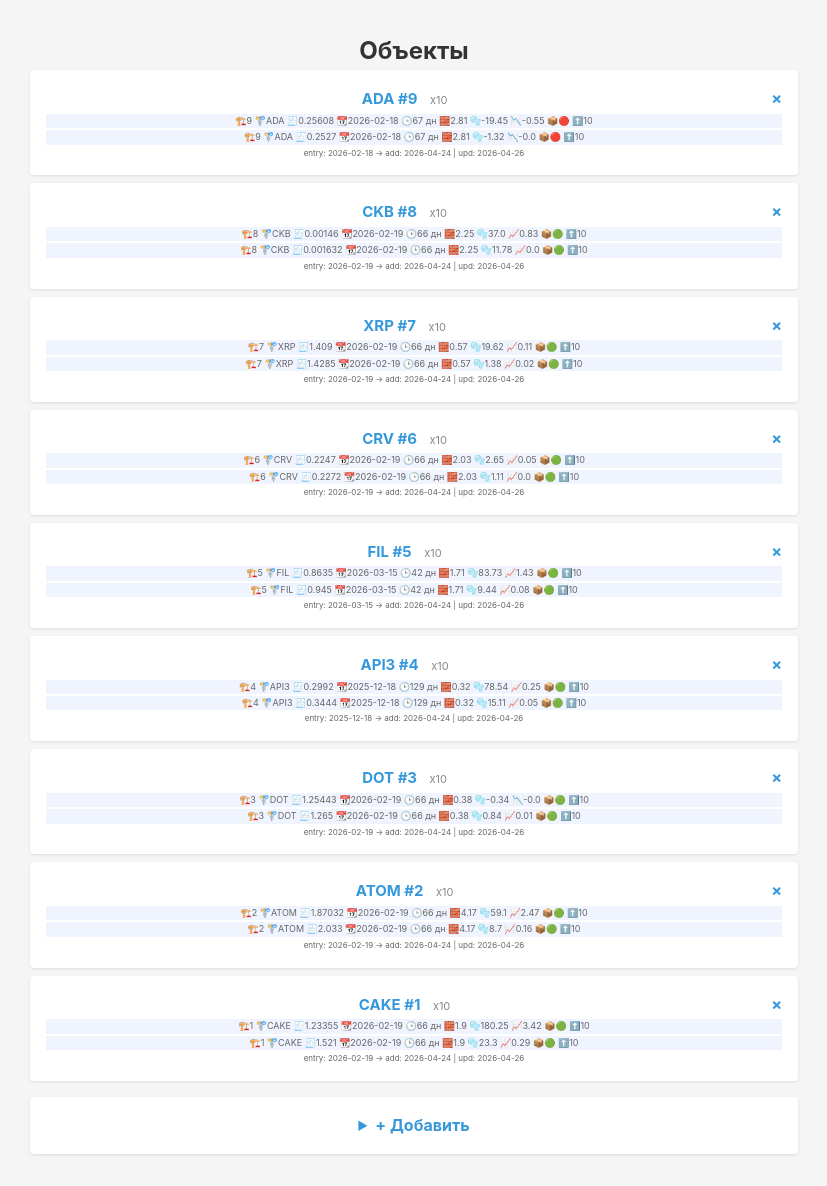
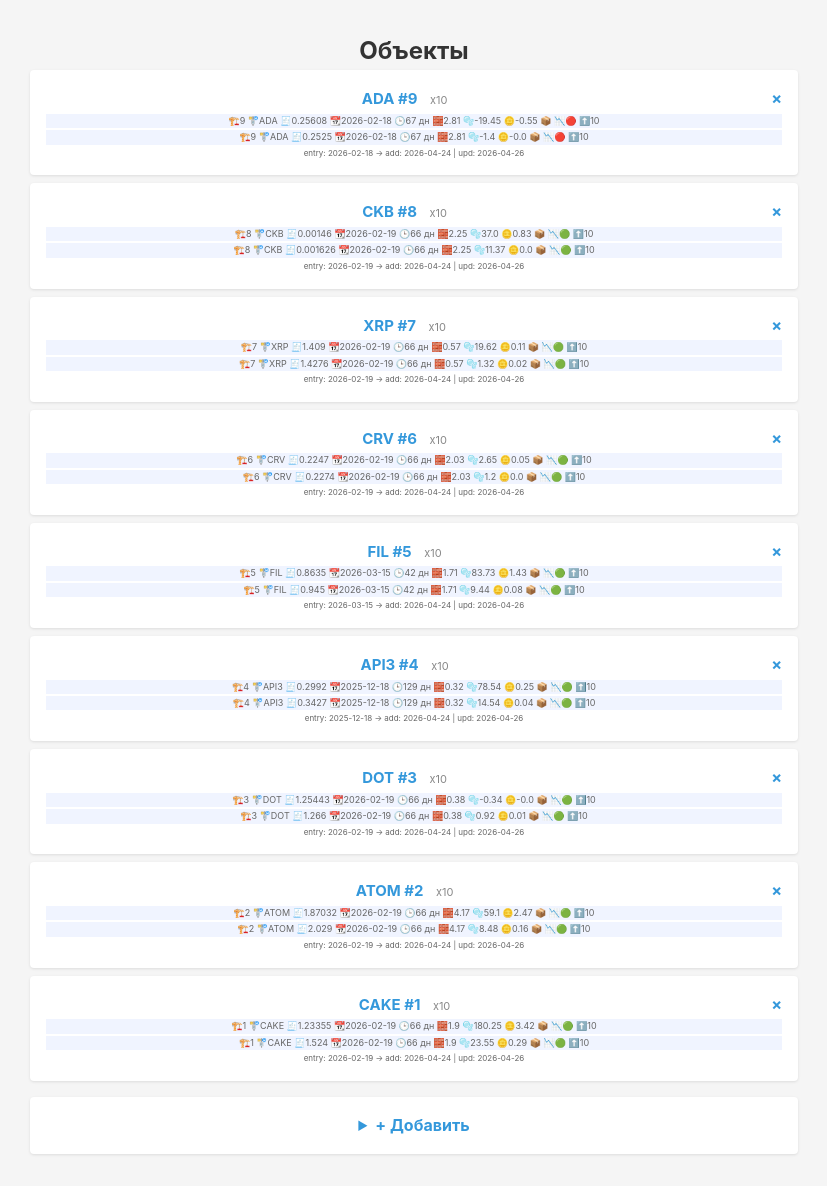
Before and after one commit to skit-sk/fundament_rf, a Flask app: page / in a window 1280 px wide. Shown: the part 126-1312 px from the top of the page, without its empty margins (226-1053 px from the left). Run offline with Flask 3, Linux system fonts and the light colour scheme.

Commit message:
fix: replace 📈/📉 with 🪙 for pnl_usdt, add 📉 before result

```diff
--- a/data/193b8d17-92cd-4d37-937a-db445fc2c7d1.json
+++ b/data/193b8d17-92cd-4d37-937a-db445fc2c7d1.json
@@ -1 +1 @@
-{"id": "193b8d17-92cd-4d37-937a-db445fc2c7d1", "obj_type": "сделка", "name": "CAKE #1", "data": {"emoji_entry": {"number": 1, "symbol": "CAKE", "entry_price": 1.23355, "entry_date": "2026-02-19", "entry_time": 66, "volume": 1.9, "pnl_percent": 180.25, "pnl_usdt": 3.42, "result": "🟢", "status": "green"}, "leverage": 10, "emoji_upd": {"current_price": 1.521, "entry_time": 66, "pnl_percent": 23.3, "pnl_usdt": 0.29}, "ohlc": {"current": {"high": 1.666, "low": 1.168, "body": 0.28745, "body_pct": 23.3027, "upper_wick": 0.145, "lower_wick": 0.06555, "pct": 23.3027, "pct_x": 233.03}, "max": {"price": 1.666, "pct": 35.06, "pct_x": 350.57, "volatility": 0.498}, "min": {"price": 1.168, "pct": -5.31, "pct_x": -53.14, "volatility": 0.498}}, "stats": {"dn": 1, "dp": 1, "da": 0}, "chart_updated": "2026-04-26 17:55", "entry_at": "2026-02-19"}, "created_at": "2026-04-24 22:40:53.503150", "updated_at": "2026-04-26 17:55:19.650117"}
+{"id": "193b8d17-92cd-4d37-937a-db445fc2c7d1", "obj_type": "сделка", "name": "CAKE #1", "data": {"emoji_entry": {"number": 1, "symbol": "CAKE", "entry_price": 1.23355, "entry_date": "2026-02-19", "entry_time": 66, "volume": 1.9, "pnl_percent": 180.25, "pnl_usdt": 3.42, "result": "🟢", "status": "green"}, "leverage": 10, "emoji_upd": {"current_price": 1.524, "entry_time": 66, "pnl_percent": 23.55, "pnl_usdt": 0.29}, "ohlc": {"current": {"high": 1.666, "low": 1.168, "body": 0.29045, "body_pct": 23.5459, "upper_wick": 0.142, "lower_wick": 0.06555, "pct": 23.5459, "pct_x": 235.46}, "max": {"price": 1.666, "pct": 35.06, "pct_x": 350.57, "volatility": 0.498}, "min": {"price": 1.168, "pct": -5.31, "pct_x": -53.14, "volatility": 0.498}}, "stats": {"dn": 1, "dp": 1, "da": 0}, "chart_updated": "2026-04-26 18:26", "entry_at": "2026-02-19"}, "created_at": "2026-04-24 22:40:53.503150", "updated_at": "2026-04-26 18:26:18.641166"}
--- a/data/586ca0b8-d937-43a7-8321-0d91f3bb6114.json
+++ b/data/586ca0b8-d937-43a7-8321-0d91f3bb6114.json
@@ -1 +1 @@
-{"id": "586ca0b8-d937-43a7-8321-0d91f3bb6114", "obj_type": "сделка", "name": "CKB #8", "data": {"emoji_entry": {"number": 8, "symbol": "CKB", "entry_price": 0.00146, "entry_date": "2026-02-19", "entry_time": 66, "volume": 2.25, "pnl_percent": 37.0, "pnl_usdt": 0.83, "result": "🟢", "status": "green"}, "leverage": 10, "emoji_upd": {"current_price": 0.001632, "entry_time": 66, "pnl_percent": 11.78, "pnl_usdt": 0.0}, "ohlc": {"current": {"high": 0.001737, "low": 0.001312, "body": 0.000172, "body_pct": 11.7808, "upper_wick": 0.000105, "lower_wick": 0.000148, "pct": 11.7808, "pct_x": 117.81}, "max": {"price": 0.001737, "pct": 18.97, "pct_x": 189.73, "volatility": 0.000425}, "min": {"price": 0.001312, "pct": -10.14, "pct_x": -101.37, "volatility": 0.000425}}, "stats": {"dn": 1, "dp": 1, "da": 0}, "chart_updated": "2026-04-26 17:55", "entry_at": "2026-02-19"}, "created_at": "2026-04-24 22:40:53.505577", "updated_at": "2026-04-26 17:55:11.002134"}
+{"id": "586ca0b8-d937-43a7-8321-0d91f3bb6114", "obj_type": "сделка", "name": "CKB #8", "data": {"emoji_entry": {"number": 8, "symbol": "CKB", "entry_price": 0.00146, "entry_date": "2026-02-19", "entry_time": 66, "volume": 2.25, "pnl_percent": 37.0, "pnl_usdt": 0.83, "result": "🟢", "status": "green"}, "leverage": 10, "emoji_upd": {"current_price": 0.001626, "entry_time": 66, "pnl_percent": 11.37, "pnl_usdt": 0.0}, "ohlc": {"current": {"high": 0.001737, "low": 0.001312, "body": 0.000166, "body_pct": 11.3699, "upper_wick": 0.000111, "lower_wick": 0.000148, "pct": 11.3699, "pct_x": 113.7}, "max": {"price": 0.001737, "pct": 18.97, "pct_x": 189.73, "volatility": 0.000425}, "min": {"price": 0.001312, "pct": -10.14, "pct_x": -101.37, "volatility": 0.000425}}, "stats": {"dn": 1, "dp": 1, "da": 0}, "chart_updated": "2026-04-26 18:26", "entry_at": "2026-02-19"}, "created_at": "2026-04-24 22:40:53.505577", "updated_at": "2026-04-26 18:26:13.469262"}
--- a/data/588eb355-ac21-49a8-889b-8a54917d8a6e.json
+++ b/data/588eb355-ac21-49a8-889b-8a54917d8a6e.json
@@ -1 +1 @@
-{"id": "588eb355-ac21-49a8-889b-8a54917d8a6e", "obj_type": "сделка", "name": "ADA #9", "data": {"emoji_entry": {"number": 9, "symbol": "ADA", "entry_price": 0.25608, "entry_date": "2026-02-18", "entry_time": 67, "volume": 2.81, "pnl_percent": -19.45, "pnl_usdt": -0.55, "result": "🔴", "status": "red"}, "leverage": 10, "emoji_upd": {"current_price": 0.2527, "entry_time": 67, "pnl_percent": -1.32, "pnl_usdt": -0.0}, "ohlc": {"current": {"high": 0.3134, "low": 0.233, "body": 0.00338, "body_pct": 1.3199, "upper_wick": 0.05732, "lower_wick": 0.0197, "pct": -1.3199, "pct_x": -13.2}, "max": {"price": 0.3134, "pct": 22.38, "pct_x": 223.84, "volatility": 0.0804}, "min": {"price": 0.233, "pct": -9.01, "pct_x": -90.13, "volatility": 0.0804}}, "stats": {"dn": 1, "dp": 1, "da": 0}, "chart_updated": "2026-04-26 17:55", "entry_at": "2026-02-18"}, "created_at": "2026-04-24 22:40:53.505875", "updated_at": "2026-04-26 17:55:49.129479"}
+{"id": "588eb355-ac21-49a8-889b-8a54917d8a6e", "obj_type": "сделка", "name": "ADA #9", "data": {"emoji_entry": {"number": 9, "symbol": "ADA", "entry_price": 0.25608, "entry_date": "2026-02-18", "entry_time": 67, "volume": 2.81, "pnl_percent": -19.45, "pnl_usdt": -0.55, "result": "🔴", "status": "red"}, "leverage": 10, "emoji_upd": {"current_price": 0.2525, "entry_time": 67, "pnl_percent": -1.4, "pnl_usdt": -0.0}, "ohlc": {"current": {"high": 0.3134, "low": 0.233, "body": 0.00358, "body_pct": 1.398, "upper_wick": 0.05732, "lower_wick": 0.0195, "pct": -1.398, "pct_x": -13.98}, "max": {"price": 0.3134, "pct": 22.38, "pct_x": 223.84, "volatility": 0.0804}, "min": {"price": 0.233, "pct": -9.01, "pct_x": -90.13, "volatility": 0.0804}}, "stats": {"dn": 1, "dp": 1, "da": 0}, "chart_updated": "2026-04-26 18:26", "entry_at": "2026-02-18"}, "created_at": "2026-04-24 22:40:53.505875", "updated_at": "2026-04-26 18:26:19.194177"}
--- a/data/8ba57858-733f-4f8e-a68c-f3d881d33b17.json
+++ b/data/8ba57858-733f-4f8e-a68c-f3d881d33b17.json
@@ -1 +1 @@
-{"id": "8ba57858-733f-4f8e-a68c-f3d881d33b17", "obj_type": "сделка", "name": "DOT #3", "data": {"emoji_entry": {"number": 3, "symbol": "DOT", "entry_price": 1.25443, "entry_date": "2026-02-19", "entry_time": 66, "volume": 0.38, "pnl_percent": -0.34, "pnl_usdt": -0.0, "result": "🟢", "status": "red"}, "leverage": 10, "emoji_upd": {"current_price": 1.265, "entry_time": 66, "pnl_percent": 0.84, "pnl_usdt": 0.01}, "ohlc": {"current": {"high": 1.754, "low": 1.147, "body": 0.01057, "body_pct": 0.8426, "upper_wick": 0.489, "lower_wick": 0.10743, "pct": 0.8426, "pct_x": 8.43}, "max": {"price": 1.754, "pct": 39.82, "pct_x": 398.24, "volatility": 0.607}, "min": {"price": 1.147, "pct": -8.56, "pct_x": -85.64, "volatility": 0.607}}, "stats": {"dn": 1, "dp": 1, "da": 0}, "chart_updated": "2026-04-26 17:55", "entry_at": "2026-02-19"}, "created_at": "2026-04-24 22:40:53.504213", "updated_at": "2026-04-26 17:55:18.463651"}
+{"id": "8ba57858-733f-4f8e-a68c-f3d881d33b17", "obj_type": "сделка", "name": "DOT #3", "data": {"emoji_entry": {"number": 3, "symbol": "DOT", "entry_price": 1.25443, "entry_date": "2026-02-19", "entry_time": 66, "volume": 0.38, "pnl_percent": -0.34, "pnl_usdt": -0.0, "result": "🟢", "status": "red"}, "leverage": 10, "emoji_upd": {"current_price": 1.266, "entry_time": 66, "pnl_percent": 0.92, "pnl_usdt": 0.01}, "ohlc": {"current": {"high": 1.754, "low": 1.147, "body": 0.01157, "body_pct": 0.9223, "upper_wick": 0.488, "lower_wick": 0.10743, "pct": 0.9223, "pct_x": 9.22}, "max": {"price": 1.754, "pct": 39.82, "pct_x": 398.24, "volatility": 0.607}, "min": {"price": 1.147, "pct": -8.56, "pct_x": -85.64, "volatility": 0.607}}, "stats": {"dn": 1, "dp": 1, "da": 0}, "chart_updated": "2026-04-26 18:26", "entry_at": "2026-02-19"}, "created_at": "2026-04-24 22:40:53.504213", "updated_at": "2026-04-26 18:26:17.501229"}
--- a/data/95199110-3607-44ee-8f5a-8b7b94048d8a.json
+++ b/data/95199110-3607-44ee-8f5a-8b7b94048d8a.json
@@ -1 +1 @@
-{"id": "95199110-3607-44ee-8f5a-8b7b94048d8a", "obj_type": "сделка", "name": "CRV #6", "data": {"emoji_entry": {"number": 6, "symbol": "CRV", "entry_price": 0.2247, "entry_date": "2026-02-19", "entry_time": 66, "volume": 2.03, "pnl_percent": 2.65, "pnl_usdt": 0.05, "result": "🟢", "status": "green"}, "leverage": 10, "emoji_upd": {"current_price": 0.2272, "entry_time": 66, "pnl_percent": 1.11, "pnl_usdt": 0.0}, "ohlc": {"current": {"high": 0.2676, "low": 0.2016, "body": 0.0025, "body_pct": 1.1126, "upper_wick": 0.0404, "lower_wick": 0.0231, "pct": 1.1126, "pct_x": 11.13}, "max": {"price": 0.2676, "pct": 19.09, "pct_x": 190.92, "volatility": 0.066}, "min": {"price": 0.2016, "pct": -10.28, "pct_x": -102.8, "volatility": 0.066}}, "stats": {"dn": 1, "dp": 1, "da": 0}, "chart_updated": "2026-04-26 17:34", "entry_at": "2026-02-19"}, "created_at": "2026-04-24 22:40:53.505041", "updated_at": "2026-04-26 17:34:04.596094"}
+{"id": "95199110-3607-44ee-8f5a-8b7b94048d8a", "obj_type": "сделка", "name": "CRV #6", "data": {"emoji_entry": {"number": 6, "symbol": "CRV", "entry_price": 0.2247, "entry_date": "2026-02-19", "entry_time": 66, "volume": 2.03, "pnl_percent": 2.65, "pnl_usdt": 0.05, "result": "🟢", "status": "green"}, "leverage": 10, "emoji_upd": {"current_price": 0.2274, "entry_time": 66, "pnl_percent": 1.2, "pnl_usdt": 0.0}, "ohlc": {"current": {"high": 0.2676, "low": 0.2016, "body": 0.0027, "body_pct": 1.2016, "upper_wick": 0.0402, "lower_wick": 0.0231, "pct": 1.2016, "pct_x": 12.02}, "max": {"price": 0.2676, "pct": 19.09, "pct_x": 190.92, "volatility": 0.066}, "min": {"price": 0.2016, "pct": -10.28, "pct_x": -102.8, "volatility": 0.066}}, "stats": {"dn": 1, "dp": 1, "da": 0}, "chart_updated": "2026-04-26 18:26", "entry_at": "2026-02-19"}, "created_at": "2026-04-24 22:40:53.505041", "updated_at": "2026-04-26 18:26:14.951949"}
--- a/data/a0cd028d-9f13-492d-aa64-43ccd3d7dadb.json
+++ b/data/a0cd028d-9f13-492d-aa64-43ccd3d7dadb.json
@@ -1 +1 @@
-{"id": "a0cd028d-9f13-492d-aa64-43ccd3d7dadb", "obj_type": "сделка", "name": "API3 #4", "data": {"emoji_entry": {"number": 4, "symbol": "API3", "entry_price": 0.2992, "entry_date": "2025-12-18", "entry_time": 129, "volume": 0.32, "pnl_percent": 78.54, "pnl_usdt": 0.25, "result": "🟢", "status": "green"}, "leverage": 10, "emoji_upd": {"current_price": 0.3444, "entry_time": 129, "pnl_percent": 15.11, "pnl_usdt": 0.05}, "ohlc": {"current": {"high": 0.5086, "low": 0.2498, "body": 0.0452, "body_pct": 15.107, "upper_wick": 0.1642, "lower_wick": 0.0494, "pct": 15.107, "pct_x": 151.07}, "max": {"price": 0.5086, "pct": 69.99, "pct_x": 699.87, "volatility": 0.2588}, "min": {"price": 0.2498, "pct": -16.51, "pct_x": -165.11, "volatility": 0.2588}}, "stats": {"dn": 1, "dp": 1, "da": 0}, "chart_updated": "2026-04-26 17:55", "entry_at": "2025-12-18"}, "created_at": "2026-04-24 22:40:53.504498", "updated_at": "2026-04-26 17:55:17.871308"}
+{"id": "a0cd028d-9f13-492d-aa64-43ccd3d7dadb", "obj_type": "сделка", "name": "API3 #4", "data": {"emoji_entry": {"number": 4, "symbol": "API3", "entry_price": 0.2992, "entry_date": "2025-12-18", "entry_time": 129, "volume": 0.32, "pnl_percent": 78.54, "pnl_usdt": 0.25, "result": "🟢", "status": "green"}, "leverage": 10, "emoji_upd": {"current_price": 0.3427, "entry_time": 129, "pnl_percent": 14.54, "pnl_usdt": 0.04}, "ohlc": {"current": {"high": 0.5086, "low": 0.2498, "body": 0.0435, "body_pct": 14.5388, "upper_wick": 0.1659, "lower_wick": 0.0494, "pct": 14.5388, "pct_x": 145.39}, "max": {"price": 0.5086, "pct": 69.99, "pct_x": 699.87, "volatility": 0.2588}, "min": {"price": 0.2498, "pct": -16.51, "pct_x": -165.11, "volatility": 0.2588}}, "stats": {"dn": 1, "dp": 1, "da": 0}, "chart_updated": "2026-04-26 18:26", "entry_at": "2025-12-18"}, "created_at": "2026-04-24 22:40:53.504498", "updated_at": "2026-04-26 18:26:16.907890"}
--- a/data/cd06879c-3593-412a-a762-01b7cfb65d86.json
+++ b/data/cd06879c-3593-412a-a762-01b7cfb65d86.json
@@ -1 +1 @@
-{"id": "cd06879c-3593-412a-a762-01b7cfb65d86", "obj_type": "сделка", "name": "XRP #7", "data": {"emoji_entry": {"number": 7, "symbol": "XRP", "entry_price": 1.409, "entry_date": "2026-02-19", "entry_time": 66, "volume": 0.57, "pnl_percent": 19.62, "pnl_usdt": 0.11, "result": "🟢", "status": "green"}, "leverage": 10, "emoji_upd": {"current_price": 1.4285, "entry_time": 66, "pnl_percent": 1.38, "pnl_usdt": 0.02}, "ohlc": {"current": {"high": 1.6067, "low": 1.2703, "body": 0.0195, "body_pct": 1.384, "upper_wick": 0.1782, "lower_wick": 0.1387, "pct": 1.384, "pct_x": 13.84}, "max": {"price": 1.6067, "pct": 14.03, "pct_x": 140.31, "volatility": 0.3364}, "min": {"price": 1.2703, "pct": -9.84, "pct_x": -98.44, "volatility": 0.3364}}, "stats": {"dn": 1, "dp": 1, "da": 0}, "chart_updated": "2026-04-26 17:55", "entry_at": "2026-02-19"}, "created_at": "2026-04-24 22:40:53.505310", "updated_at": "2026-04-26 17:55:11.633311"}
+{"id": "cd06879c-3593-412a-a762-01b7cfb65d86", "obj_type": "сделка", "name": "XRP #7", "data": {"emoji_entry": {"number": 7, "symbol": "XRP", "entry_price": 1.409, "entry_date": "2026-02-19", "entry_time": 66, "volume": 0.57, "pnl_percent": 19.62, "pnl_usdt": 0.11, "result": "🟢", "status": "green"}, "leverage": 10, "emoji_upd": {"current_price": 1.4276, "entry_time": 66, "pnl_percent": 1.32, "pnl_usdt": 0.02}, "ohlc": {"current": {"high": 1.6067, "low": 1.2703, "body": 0.0186, "body_pct": 1.3201, "upper_wick": 0.1791, "lower_wick": 0.1387, "pct": 1.3201, "pct_x": 13.2}, "max": {"price": 1.6067, "pct": 14.03, "pct_x": 140.31, "volatility": 0.3364}, "min": {"price": 1.2703, "pct": -9.84, "pct_x": -98.44, "volatility": 0.3364}}, "stats": {"dn": 1, "dp": 1, "da": 0}, "chart_updated": "2026-04-26 18:26", "entry_at": "2026-02-19"}, "created_at": "2026-04-24 22:40:53.505310", "updated_at": "2026-04-26 18:26:14.364571"}
--- a/data/d60304ea-9729-4400-a569-6eb8375eaed1.json
+++ b/data/d60304ea-9729-4400-a569-6eb8375eaed1.json
@@ -1 +1 @@
-{"id": "d60304ea-9729-4400-a569-6eb8375eaed1", "obj_type": "сделка", "name": "ATOM #2", "data": {"emoji_entry": {"number": 2, "symbol": "ATOM", "entry_price": 1.87032, "entry_date": "2026-02-19", "entry_time": 66, "volume": 4.17, "pnl_percent": 59.1, "pnl_usdt": 2.47, "result": "🟢", "status": "green"}, "leverage": 10, "emoji_upd": {"current_price": 2.033, "entry_time": 66, "pnl_percent": 8.7, "pnl_usdt": 0.16}, "ohlc": {"current": {"high": 2.509, "low": 1.608, "body": 0.16268, "body_pct": 8.698, "upper_wick": 0.476, "lower_wick": 0.26232, "pct": 8.698, "pct_x": 86.98}, "max": {"price": 2.509, "pct": 34.15, "pct_x": 341.48, "volatility": 0.901}, "min": {"price": 1.608, "pct": -14.03, "pct_x": -140.25, "volatility": 0.901}}, "stats": {"dn": 1, "dp": 1, "da": 0}, "chart_updated": "2026-04-26 17:55", "entry_at": "2026-02-19"}, "created_at": "2026-04-24 22:40:53.503857", "updated_at": "2026-04-26 17:55:19.043499"}
+{"id": "d60304ea-9729-4400-a569-6eb8375eaed1", "obj_type": "сделка", "name": "ATOM #2", "data": {"emoji_entry": {"number": 2, "symbol": "ATOM", "entry_price": 1.87032, "entry_date": "2026-02-19", "entry_time": 66, "volume": 4.17, "pnl_percent": 59.1, "pnl_usdt": 2.47, "result": "🟢", "status": "green"}, "leverage": 10, "emoji_upd": {"current_price": 2.029, "entry_time": 66, "pnl_percent": 8.48, "pnl_usdt": 0.16}, "ohlc": {"current": {"high": 2.509, "low": 1.608, "body": 0.15868, "body_pct": 8.4841, "upper_wick": 0.48, "lower_wick": 0.26232, "pct": 8.4841, "pct_x": 84.84}, "max": {"price": 2.509, "pct": 34.15, "pct_x": 341.48, "volatility": 0.901}, "min": {"price": 1.608, "pct": -14.03, "pct_x": -140.25, "volatility": 0.901}}, "stats": {"dn": 1, "dp": 1, "da": 0}, "chart_updated": "2026-04-26 18:26", "entry_at": "2026-02-19"}, "created_at": "2026-04-24 22:40:53.503857", "updated_at": "2026-04-26 18:26:18.123229"}
--- a/data/ffa99387-46ec-46de-8824-c8470e8391c4.json
+++ b/data/ffa99387-46ec-46de-8824-c8470e8391c4.json
@@ -1 +1 @@
-{"id": "ffa99387-46ec-46de-8824-c8470e8391c4", "obj_type": "сделка", "name": "FIL #5", "data": {"emoji_entry": {"number": 5, "symbol": "FIL", "entry_price": 0.8635, "entry_date": "2026-03-15", "entry_time": 42, "volume": 1.71, "pnl_percent": 83.73, "pnl_usdt": 1.43, "result": "🟢", "status": "green"}, "leverage": 10, "emoji_upd": {"current_price": 0.945, "entry_time": 42, "pnl_percent": 9.44, "pnl_usdt": 0.08}, "ohlc": {"current": {"high": 1.02, "low": 0.774, "body": 0.0815, "body_pct": 9.4383, "upper_wick": 0.075, "lower_wick": 0.0895, "pct": 9.4383, "pct_x": 94.38}, "max": {"price": 1.02, "pct": 18.12, "pct_x": 181.24, "volatility": 0.246}, "min": {"price": 0.774, "pct": -10.36, "pct_x": -103.65, "volatility": 0.246}}, "stats": {"dn": 1, "dp": 1, "da": 0}, "chart_updated": "2026-04-26 17:55", "entry_at": "2026-03-15"}, "created_at": "2026-04-24 22:40:53.504778", "updated_at": "2026-04-26 17:55:17.180759"}
+{"id": "ffa99387-46ec-46de-8824-c8470e8391c4", "obj_type": "сделка", "name": "FIL #5", "data": {"emoji_entry": {"number": 5, "symbol": "FIL", "entry_price": 0.8635, "entry_date": "2026-03-15", "entry_time": 42, "volume": 1.71, "pnl_percent": 83.73, "pnl_usdt": 1.43, "result": "🟢", "status": "green"}, "leverage": 10, "emoji_upd": {"current_price": 0.945, "entry_time": 42, "pnl_percent": 9.44, "pnl_usdt": 0.08}, "ohlc": {"current": {"high": 1.02, "low": 0.774, "body": 0.0815, "body_pct": 9.4383, "upper_wick": 0.075, "lower_wick": 0.0895, "pct": 9.4383, "pct_x": 94.38}, "max": {"price": 1.02, "pct": 18.12, "pct_x": 181.24, "volatility": 0.246}, "min": {"price": 0.774, "pct": -10.36, "pct_x": -103.65, "volatility": 0.246}}, "stats": {"dn": 1, "dp": 1, "da": 0}, "chart_updated": "2026-04-26 18:26", "entry_at": "2026-03-15"}, "created_at": "2026-04-24 22:40:53.504778", "updated_at": "2026-04-26 18:26:15.534241"}
--- a/templates/card.html
+++ b/templates/card.html
@@ -20,15 +20,15 @@
         🕒{{ entry.get('entry_time', '—') }} дн
         🧱{{ entry.get('volume', '—') }}
         🫧{{ entry.get('pnl_percent', '—') }}
-        {% if entry.get('pnl_percent', 0) >= 0 %}📈{{ entry.get('pnl_usdt', '—') }}{% else %}📉{{ entry.get('pnl_usdt', '—') }}{% endif %}
-        📦{{ entry.get('result', '—') }}
+        🪙{{ entry.get('pnl_usdt', '—') }}
+        📦 📉{{ entry.get('result', '—') }}
         ⬆️{{ obj.data.get('leverage', 10) }}
     </div>
 
     {% if upd and upd.get('entry_price') %}
     <div class="emoji-summary" style="margin-bottom:0.5rem; padding:0.2rem; background:var(--emoji-bg); border-radius:6px; font-size:10px; white-space:nowrap; overflow-x:auto;">
         🫧{{ upd.get('pnl_percent', '—') }}
-        {% if upd.get('pnl_percent', 0) >= 0 %}📈{{ upd.get('pnl_usdt', '—') }}{% else %}📉{{ upd.get('pnl_usdt', '—') }}{% endif %}
+        🪙{{ upd.get('pnl_usdt', '—') }}
         🧾{{ upd.get('entry_price', '—') }}
         🕒{{ upd.get('entry_time', '—') }} дн
     </div>
--- a/templates/graphics/all.html
+++ b/templates/graphics/all.html
@@ -48,7 +48,7 @@
     <div class="chart-card" data-id="{{ obj.id }}" data-symbol="{{ entry.symbol }}" data-entry-price="{{ entry.entry_price }}" data-entry-date="{{ entry.entry_date }}">
       <h2><a href="/card/{{ obj.id }}" style="color:var(--link-color); text-decoration:none;">{{ obj.name }} <span style="font-size:11px; color:#888;">x{{ obj.data.get('leverage', 10) }}</span></a></h2>
       <div class="emoji-summary">
-        <a href="/card/{{ obj.id }}">🏗️{{ entry.get('number', '—') }} 🚏{{ entry.get('symbol', '—') }} 🧾{{ entry.get('entry_price', '—') }} 📆{{ entry.get('entry_date', '—') }} 🕒{{ entry.get('entry_time', '—') }} дн 🧱{{ entry.get('volume', '—') }} 🫧{{ entry.get('pnl_percent', '—') }} {% if entry.get('pnl_percent', 0) >= 0 %}📈{{ entry.get('pnl_usdt', '—') }}{% else %}📉{{ entry.get('pnl_usdt', '—') }}{% endif %} 📦{{ entry.get('result', '—') }} ⬆️{{ obj.data.get('leverage', 10) }}</a>
+        <a href="/card/{{ obj.id }}">🏗️{{ entry.get('number', '—') }} 🚏{{ entry.get('symbol', '—') }} 🧾{{ entry.get('entry_price', '—') }} 📆{{ entry.get('entry_date', '—') }} 🕒{{ entry.get('entry_time', '—') }} дн 🧱{{ entry.get('volume', '—') }} 🫧{{ entry.get('pnl_percent', '—') }} 🪙{{ entry.get('pnl_usdt', '—') }} 📦 📉{{ entry.get('result', '—') }} ⬆️{{ obj.data.get('leverage', 10) }}</a>
       </div>
       <div class="loader" data-started="true"><span class="spinner"></span> Загрузка... <span class="load-time">0</span> мс</div>
       <div class="chart-header"></div>
--- a/templates/index.html
+++ b/templates/index.html
@@ -29,8 +29,8 @@
             🕒{{ entry.get('entry_time', '—') }} дн
             🧱{{ entry.get('volume', '—') }}
             🫧{{ entry.get('pnl_percent', '—') }}
-            {% if entry.get('pnl_percent', 0) >= 0 %}📈{{ entry.get('pnl_usdt', '—') }}{% else %}📉{{ entry.get('pnl_usdt', '—') }}{% endif %}
-            📦{{ entry.get('result', '—') }}
+            🪙{{ entry.get('pnl_usdt', '—') }}
+            📦 📉{{ entry.get('result', '—') }}
             ⬆️{{ obj.data.get('leverage', 10) }}
         </div>
 
@@ -43,8 +43,8 @@
             🕒{{ upd.get('entry_time', '—') }} дн
             🧱{{ entry.get('volume', '—') }}
             🫧{{ upd.get('pnl_percent', '—') }}
-            {% if upd.get('pnl_percent', 0) >= 0 %}📈{{ upd.get('pnl_usdt', '—') }}{% else %}📉{{ upd.get('pnl_usdt', '—') }}{% endif %}
-            {% if upd.get('pnl_percent', 0) >= 0 %}📦🟢{% else %}📦🔴{% endif %}
+            🪙{{ upd.get('pnl_usdt', '—') }}
+            📦 📉{% if upd.get('pnl_percent', 0) >= 0 %}🟢{% else %}🔴{% endif %}
             ⬆️{{ obj.data.get('leverage', 10) }}
         </div>
         {% endif %}
```
